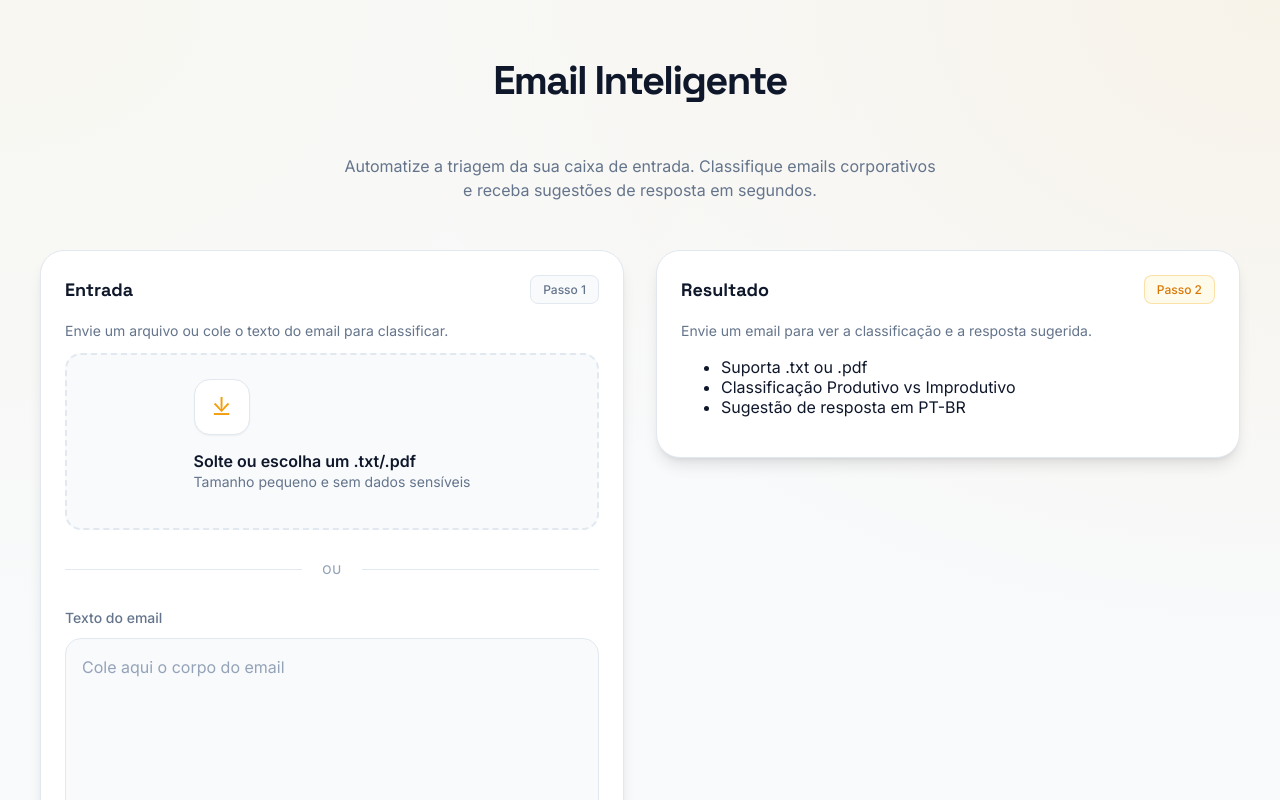
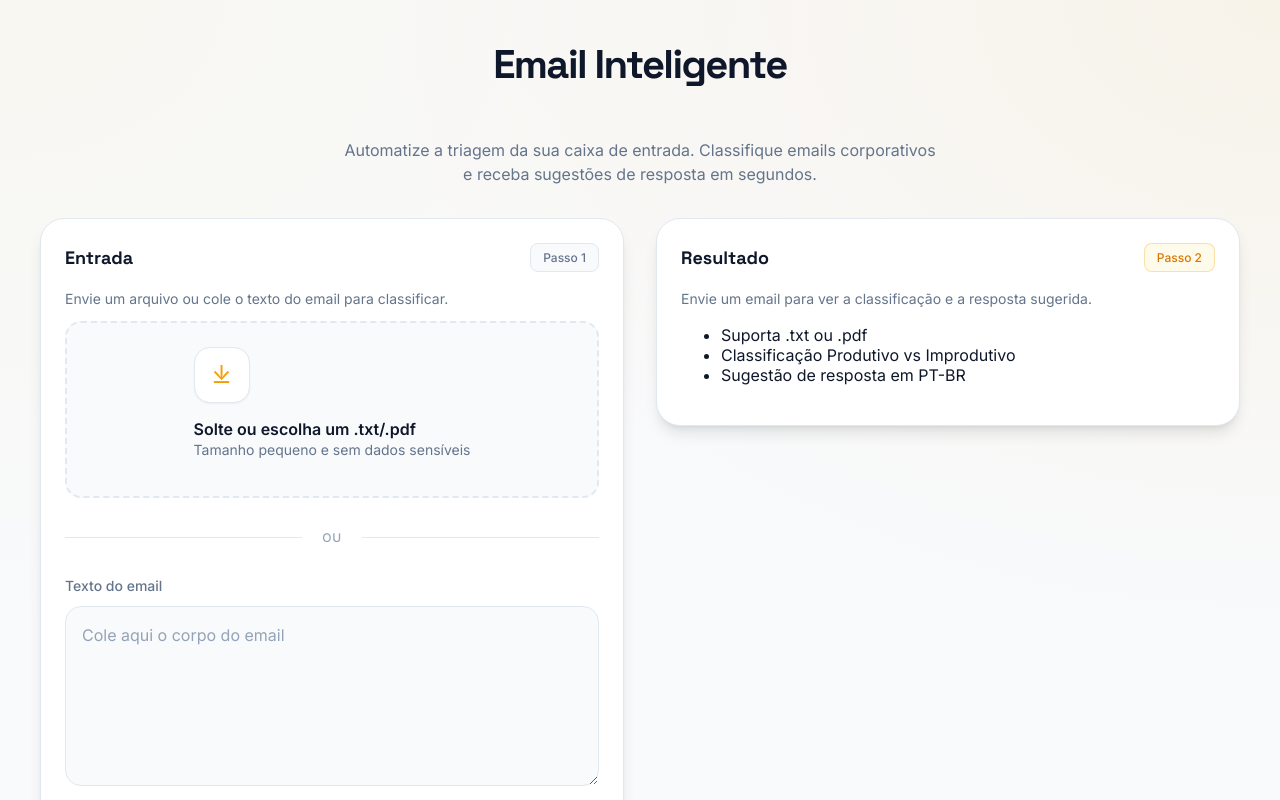
Before and after one commit to developerviana/Intelligent-Email, an Angular app in the folder frontend/: page / in a window 1280 px wide. Shown: the top 800 px of the page. Built offline with nearby package versions, Linux system fonts and the light colour scheme.

Commit message:
style(frontend): compacta margens superiores para otimizar viewport 1080p

```diff
--- a/frontend/src/app/app.component.scss
+++ b/frontend/src/app/app.component.scss
@@ -40,7 +40,7 @@
 .page {
   max-width: 1440px;
   margin: 0 auto;
-  padding: 32px 24px;
+  padding: 16px 24px;
   min-height: 100vh;
   box-sizing: border-box;
 }
@@ -48,7 +48,7 @@
 /* --- Hero Section --- */
 .hero {
 	max-width: 800px;
-	margin: 0 auto 32px;
+	margin: 0 auto 16px;
 	text-align: center;
 	display: flex;
 	flex-direction: column;
```
